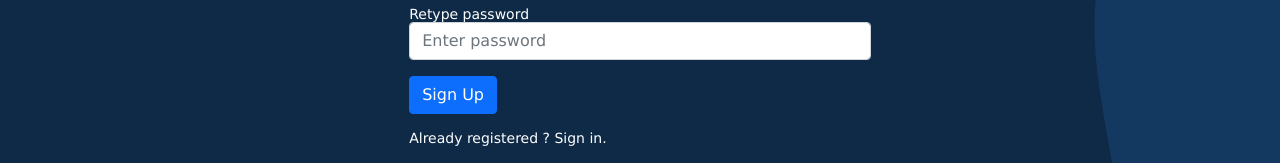
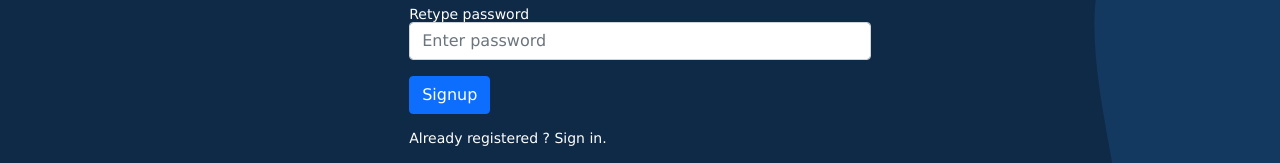
Before and after one commit to aahme287/helppanda-app, a React (Create React App) app: page /signup in a window 1280 px wide. Shown: the part 426-589 px from the top of the page. Built offline with nearby package versions, Linux system fonts and the light colour scheme; no server answers; some icons are missing.

Commit message:
Update SignUp.jsx
Made changes to the update button

```diff
--- a/src/components/Authentication/SignUp.jsx
+++ b/src/components/Authentication/SignUp.jsx
@@ -2,6 +2,7 @@ import React, { Component, Fragment } from "react";
 import { withRouter } from "react-router-dom";
 import axios from "axios";
 import Identity from "../../lib/identity";
+
 
   class SignUp extends Component {
     constructor(props) {
@@ -17,6 +18,13 @@ class SignUp extends Component {
         this.title = "Update Profile"
       } else {
         this.title = "Signup"
+        this.user = {}
+      }
+
+      if(this.user && this.user._id) {
+        this.button = "Update"
+      } else {
+        this.button = "Signup"
         this.user = {}
       }
     }
@@ -82,7 +90,7 @@ class SignUp extends Component {
             <br />
             <p>
               You are signed up. Please go to Login page and use your
-              credentioals.
+              credentials.
             </p>
           </section>
         ) : (
@@ -138,7 +146,7 @@ class SignUp extends Component {
               />
             </div>
             <button type="submit" className="btn btn-primary btn-block mb-3">
-              Sign Up
+              {this.button}
             </button>
             <p className="forgot-password text-right">
               <a href="/login"> Already registered ? Sign in.</a>
```
Lines whose indentation alone changed are shown as unchanged.
